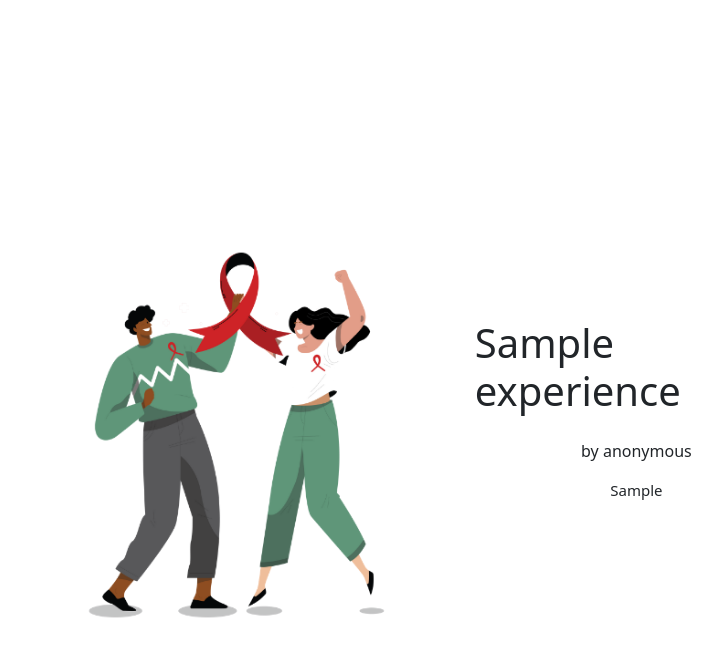
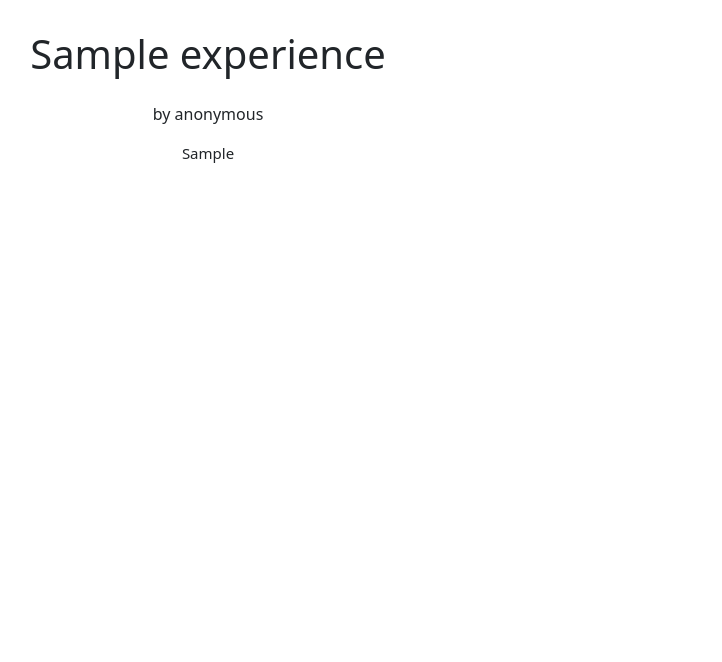
Before and after one commit to Emilicos/D04-PBP, a Django app: page /experience/experience-detail/1/ in a window 1280 px wide. Shown: the top 662 px of the page, without its empty margins (432-1154 px from the left). Run offline with Django 4.2, Linux system fonts and the light colour scheme; tables that the repository leaves empty hold one stand-in row (values such as "Sample post").

Commit message:
edit styling

```diff
--- a/Experience/templates/experience-detail-umum.html
+++ b/Experience/templates/experience-detail-umum.html
@@ -4,18 +4,9 @@
 {% endblock meta %}
 {% block content %}
 
-<div class="experience-detail" style="align-items:center; position: absolute;
-left: 50%;
-top: 50%;
-height: 200px;
-margin-top: -100px;
-width: 100vh;
-margin-left: -200px ;">
-    <div class="experience-image flex-row">
-        <img src="/static/images/hivtos.png" style="min-width:50%;max-width:100%; margin-top:70px"></img>
-    </div>
-    <div class= "detail-container flex-row">
-        <div class="detail" style="align-items: center; margin:10px; max-width:600px; margin-top:30px;">
+<div class="experience-detail h-100 d-flex align-items-center justify-content-center">
+    <div class= "detail-container">
+        <div class="detail" style="align-items: center; margin:10px; max-width:100%; margin-top:30px;">
             <h1 class="pb-3"> {{posts.title}} </h2>
             <h8 class="mb-3"> by anonymous </h8>
             <p class="mbr-text mb-0 mbr-fonts-style display-7" style="font-size:15px">{{ posts.experience }}</p>
```
Also changed, not shown: Experience/templates/experience_detail.html (+3 -12 lines).
